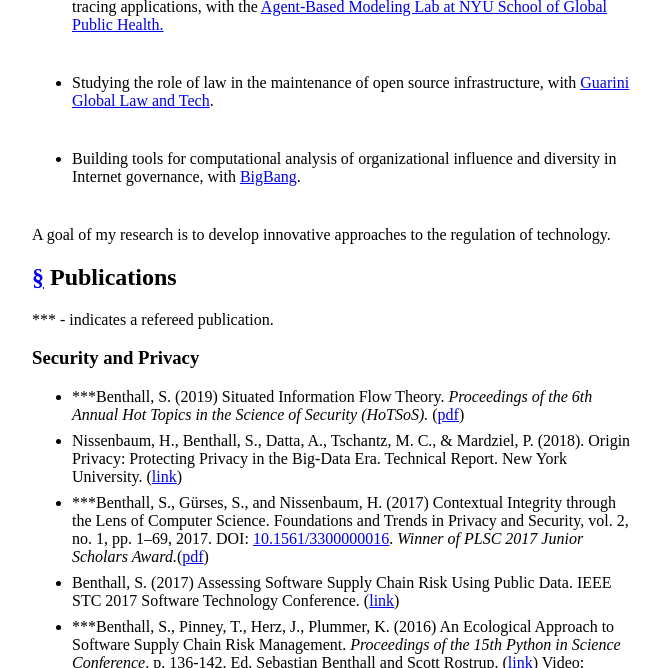
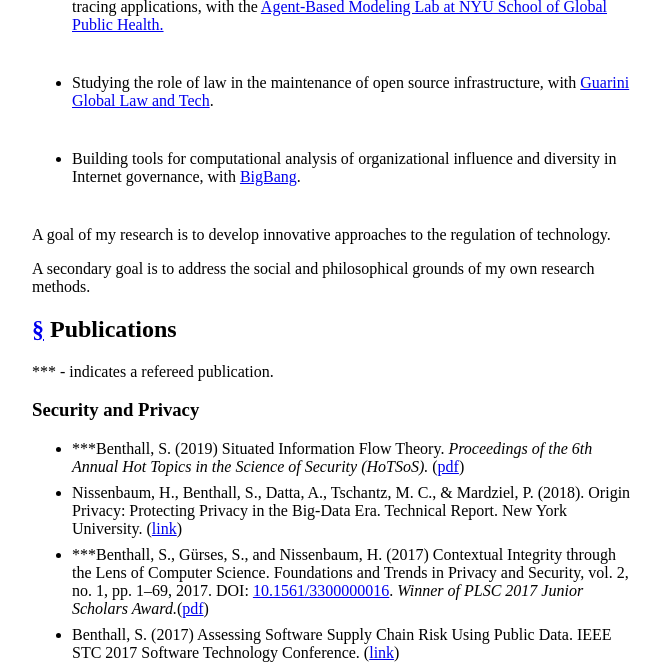
Before and after one commit to sbenthall/personal_website, a Jekyll site: the page built from index.md, in a window 1280 px wide and 900 px high, scrolled down 348 px, cut to the strip 0-668 px from the top of the window. Shown: the whole strip, without its empty margins (308-968 px from the left). Built offline with Jekyll 4.4.1, drawn with Linux system fonts in a browser that asks for light colours.

Commit message:
adding secondary research agenda

```diff
--- a/index.md
+++ b/index.md
@@ -21,6 +21,8 @@ Current research includes:
 * Building tools for computational analysis of organizational influence and diversity in Internet governance, with <a href="https://github.com/datactive/bigbang">BigBang</a>.
 
 A goal of my research is to develop innovative approaches to the regulation of technology.
+
+A secondary goal is to address the social and philosophical grounds of my own research methods.
 
 <h2 id="publications"><a href="#publications">&sect;</a> Publications</h2>
 <p>*** - indicates a refereed publication.</p>
```
